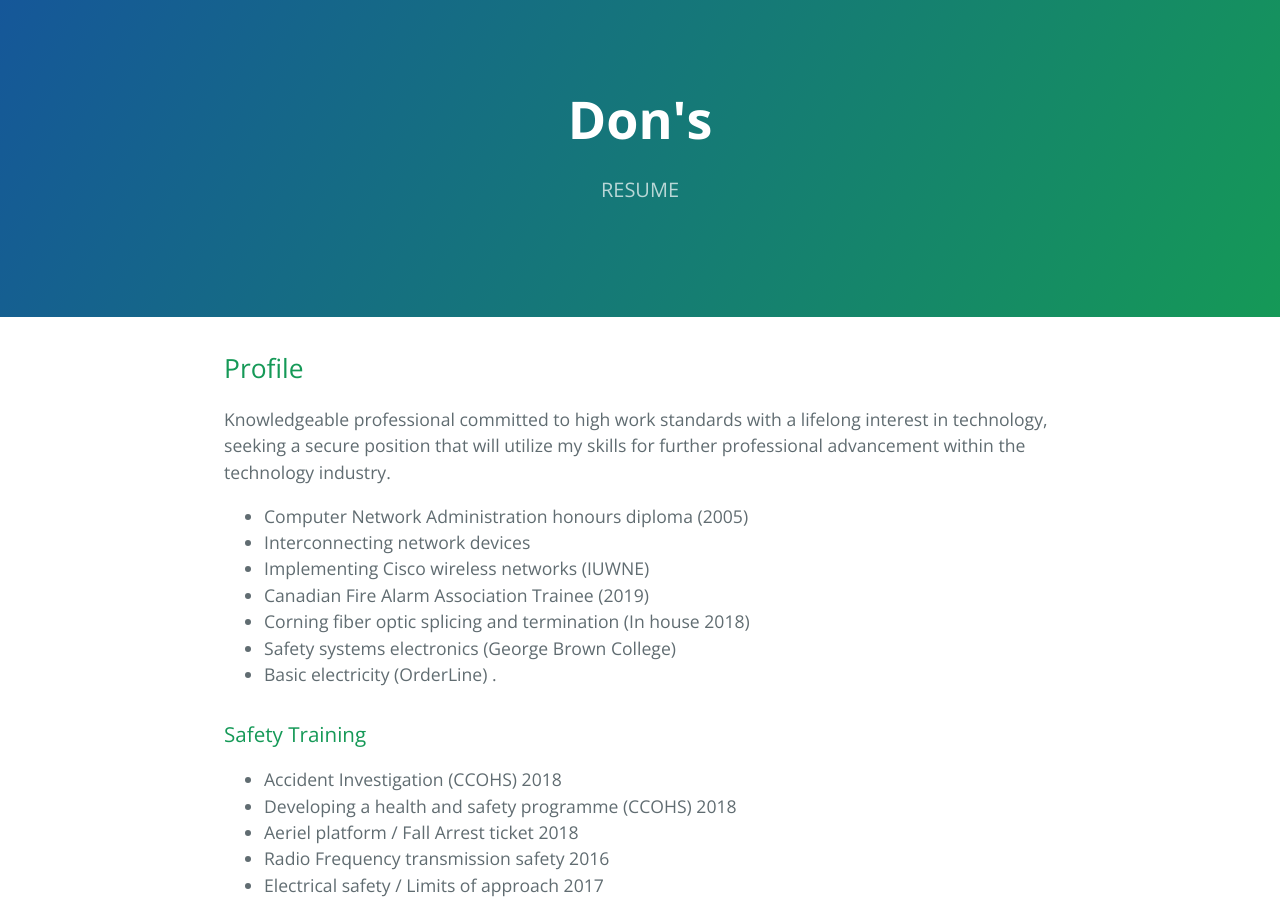
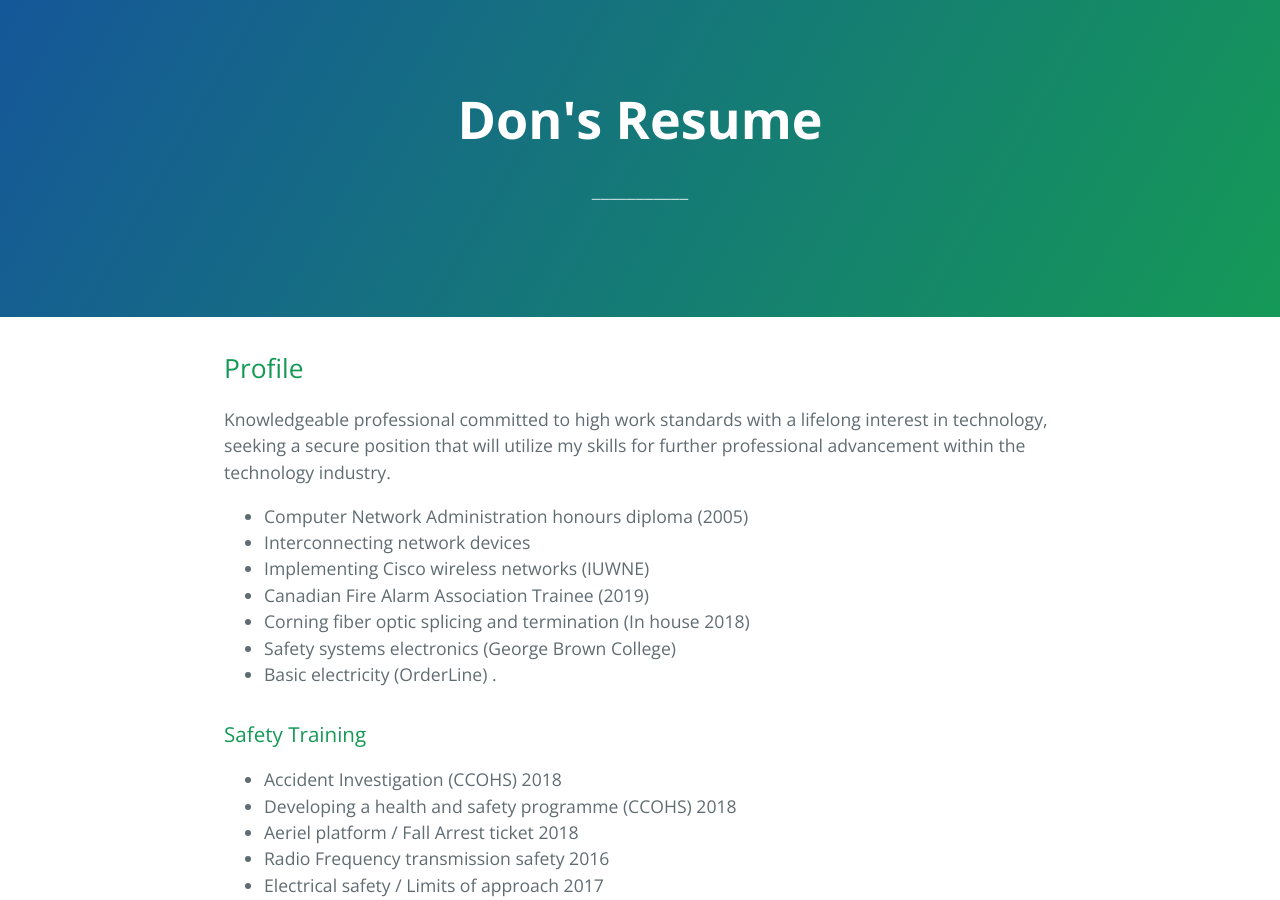
Before and after one commit to Spiralman1/spiralman1.github.io, a Jekyll site: the page built from another-page200.md, in a window 1280 px wide and 900 px high. Built offline with Jekyll 4.4.1, drawn with Linux system fonts in a browser that asks for light colours.

```diff
--- a/another-page200.md
+++ b/another-page200.md
@@ -1,7 +1,7 @@
 ---
 layout: default
-title: Don's
-description: RESUME
+title: Don's Resume
+description: ___________
 ---
 
 
```
